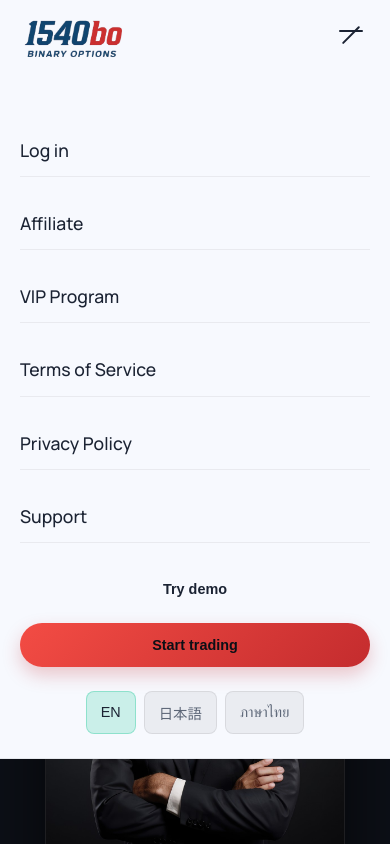
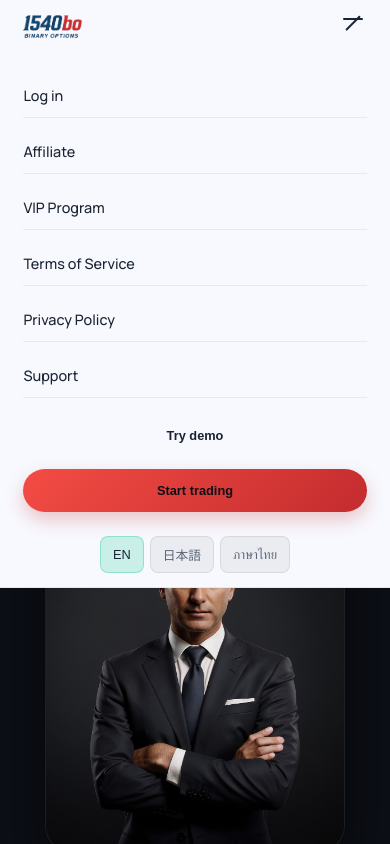
Before and after one commit to jinjinsansan/1540front, a plain HTML site: page index.html in a window 390 px wide. Both pictures are taken after a click on the button "Toggle menu". Shown: the top 844 px of the page. Drawn offline with Linux system fonts and the light colour scheme.

Commit message:
style: match navbar proportions with platform
- Reduce navbar height to 48px (fixed, no responsive scaling)
- Reduce logo size to 32px on desktop, 28px on mobile
- Prevent menu wrapping with nowrap and tighter spacing
- Decrease font sizes and paddings across navbar elements
- Adjust mobile breakpoints to match compact design

Co-authored-by: factory-droid[bot] <138933559+factory-droid[bot]@users.noreply.github.com>

```diff
--- a/assets/css/main.css
+++ b/assets/css/main.css
@@ -73,7 +73,7 @@ a {
   z-index: 100;
   background: var(--color-nav-bg);
   border-bottom: 1px solid var(--color-nav-border);
-  --topbar-height: clamp(58px, 5.5vh, 78px);
+  --topbar-height: 48px;
   box-shadow: 0 4px 16px rgba(10, 14, 20, 0.12);
 }
 
@@ -82,8 +82,8 @@ a {
   grid-template-columns: auto 1fr auto;
   grid-template-areas: "brand nav actions";
   align-items: center;
-  gap: clamp(12px, 1.4vw, 28px);
-  padding: clamp(6px, 1.1vw, 14px) clamp(24px, 3.2vw, 52px);
+  gap: 16px;
+  padding: 8px 32px;
   min-height: var(--topbar-height);
 }
 
@@ -92,14 +92,14 @@ a {
   grid-area: brand;
   display: inline-flex;
   align-items: center;
-  min-height: 44px;
-  padding: 2px 0;
+  min-height: 32px;
+  padding: 0;
 }
 
 .brand img {
   display: block;
-  height: clamp(48px, 4.6vw, 62px);
-  max-height: 64px;
+  height: 32px;
+  max-height: 32px;
   width: auto;
 }
 
@@ -109,19 +109,19 @@ a {
 
 .nav-links {
   display: flex;
-  gap: clamp(18px, 1.8vw, 38px);
-  font-size: clamp(0.85rem, 1vw, 1rem);
+  gap: 10px;
+  font-size: 0.8rem;
   color: var(--color-nav-muted);
   font-weight: 500;
   justify-content: center;
   grid-area: nav;
-  flex-wrap: wrap;
-  white-space: normal;
+  flex-wrap: nowrap;
+  white-space: nowrap;
   align-items: center;
   min-width: 0;
 }
 .nav-links a {
-  padding: 6px 16px;
+  padding: 4px 8px;
   border-radius: 999px;
   transition: color 0.2s ease, background 0.2s ease;
   color: inherit;
@@ -139,7 +139,7 @@ a {
 .cta-group {
   display: flex;
   align-items: center;
-  gap: clamp(8px, 1vw, 16px);
+  gap: 8px;
   grid-area: actions;
   flex-wrap: nowrap;
 }
@@ -158,10 +158,10 @@ a {
 }
 
 .top-bar .btn {
-  padding: 9px 18px;
+  padding: 6px 14px;
   border-radius: 999px;
-  font-size: 0.9rem;
-  min-height: 40px;
+  font-size: 0.8rem;
+  min-height: 32px;
 }
 
 .top-bar .btn.primary {
@@ -206,11 +206,11 @@ a {
 
 .lang-switch {
   display: inline-flex;
-  padding: 4px;
+  padding: 3px;
   border-radius: 999px;
   background: rgba(0, 0, 0, 0.04);
   border: 1px solid rgba(0, 0, 0, 0.06);
-  gap: 4px;
+  gap: 3px;
   white-space: nowrap;
 }
 
@@ -218,9 +218,9 @@ a {
   border: none;
   background: transparent;
   color: var(--color-nav-muted);
-  padding: 6px 12px;
+  padding: 4px 8px;
   border-radius: 999px;
-  font-size: 0.82rem;
+  font-size: 0.75rem;
   cursor: pointer;
 }
 
@@ -244,7 +244,7 @@ a {
 }
 
 .mobile-menu-toggle span {
-  width: 24px;
+  width: 20px;
   height: 2px;
   background: var(--color-nav-text);
   transition: all 0.3s ease;
@@ -255,11 +255,11 @@ a {
 .mobile-menu {
   display: none;
   position: fixed;
-  top: var(--topbar-height, 72px);
+  top: var(--topbar-height, 56px);
   left: 0;
   right: 0;
   background: var(--color-nav-bg);
-  padding: 24px clamp(20px, 5vw, 60px);
+  padding: 16px clamp(16px, 4vw, 40px);
   border-bottom: 1px solid var(--color-nav-border);
   z-index: 1000;
   max-height: 0;
@@ -286,11 +286,11 @@ a {
 .mobile-menu {
   display: none;
   position: fixed;
-  top: var(--topbar-height, 72px);
+  top: var(--topbar-height, 56px);
   left: 0;
   right: 0;
   background: var(--color-nav-bg);
-  padding: 0 clamp(20px, 5vw, 60px);
+  padding: 0 clamp(16px, 4vw, 40px);
   border-bottom: 1px solid transparent;
   z-index: 1000;
   max-height: 0;
@@ -302,7 +302,7 @@ a {
 
 .mobile-menu.active {
   max-height: 90vh;
-  padding: 24px clamp(20px, 5vw, 60px);
+  padding: 16px clamp(16px, 4vw, 40px);
   border-bottom: 1px solid var(--color-nav-border);
   opacity: 1;
   pointer-events: auto;
@@ -311,16 +311,16 @@ a {
 .mobile-nav {
   display: flex;
   flex-direction: column;
-  gap: 20px;
-  margin-bottom: 24px;
-  padding-top: 8px;
+  gap: 12px;
+  margin-bottom: 16px;
+  padding-top: 4px;
 }
 
 .mobile-nav a {
-  font-size: 1.1rem;
+  font-size: 0.95rem;
   font-weight: 500;
   color: var(--color-nav-text);
-  padding: 12px 0;
+  padding: 10px 0;
   border-bottom: 1px solid rgba(0, 0, 0, 0.06);
 }
 
@@ -339,17 +339,17 @@ a {
 
 .mobile-lang-switch {
   display: flex;
-  gap: 8px;
+  gap: 6px;
   justify-content: center;
 }
 
 .mobile-lang-switch button {
-  padding: 10px 16px;
+  padding: 8px 12px;
   border-radius: 8px;
   background: rgba(0, 0, 0, 0.05);
   border: 1px solid rgba(0, 0, 0, 0.08);
   color: var(--color-nav-muted);
-  font-size: 0.9rem;
+  font-size: 0.85rem;
   cursor: pointer;
   transition: all 0.2s;
 }
@@ -1008,11 +1008,12 @@ a {
 
 @media (max-width: 900px) {
   .top-bar .container {
-    padding: 12px 5vw;
+    padding: 8px 5vw;
   }
 
   .brand img {
-    height: 44px;
+    height: 28px;
+    max-height: 28px;
   }
 
 
@@ -1037,7 +1038,7 @@ a {
 
 @media (max-width: 768px) {
   .top-bar {
-    --topbar-height: 86px;
+    --topbar-height: 56px;
   }
   .platform {
     padding: 60px 0 !important;
@@ -1226,7 +1227,7 @@ a {
 
 @media (max-width: 600px) {
   .top-bar {
-    --topbar-height: 92px;
+    --topbar-height: 56px;
   }
   body {
     font-size: 0.95rem;
@@ -1238,27 +1239,34 @@ a {
   }
 
   .top-bar .container {
-    padding: 12px 5vw !important;
+    padding: 8px 5vw !important;
   }
 
   .brand {
-    min-height: 48px !important;
+    min-height: 28px !important;
   }
 
   .brand img {
-    height: 46px;
+    height: 28px !important;
+    max-height: 28px !important;
   }
 
   .mobile-menu {
-    padding: 22px 6vw;
+    padding: 14px 6vw;
+  }
+
+  .mobile-menu.active {
+    padding: 14px 6vw;
   }
 
   .mobile-nav a {
-    padding: 12px 0;
+    padding: 10px 0;
+    font-size: 0.9rem;
   }
 
   .mobile-lang-switch button {
-    padding: 10px 14px;
+    padding: 8px 12px;
+    font-size: 0.8rem;
   }
 
   .hero {
```
